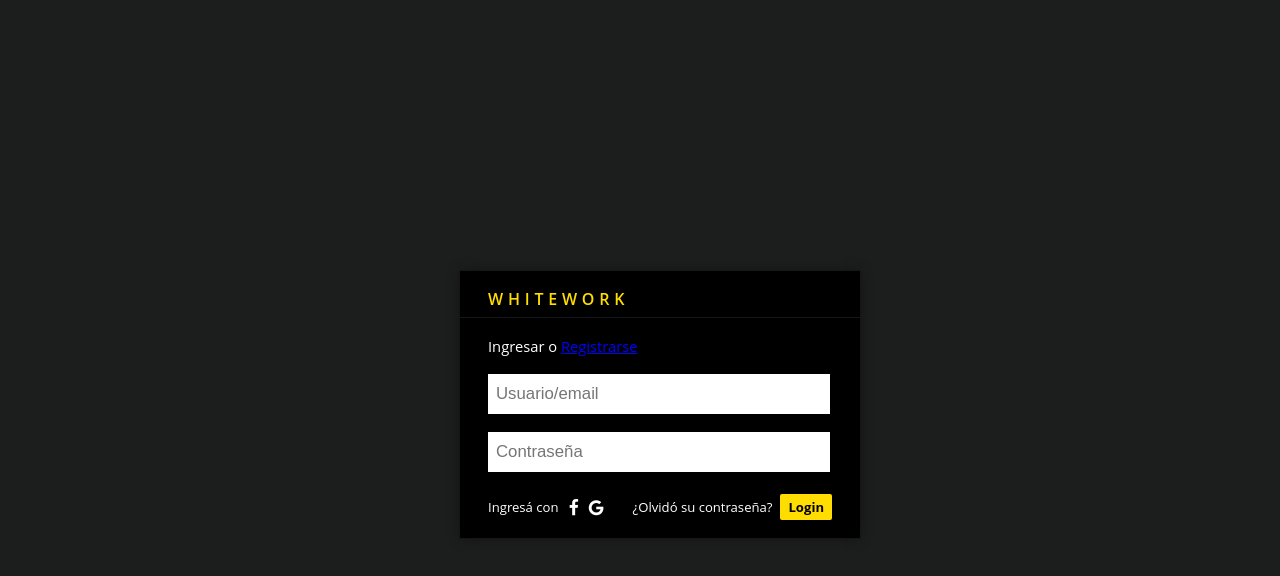
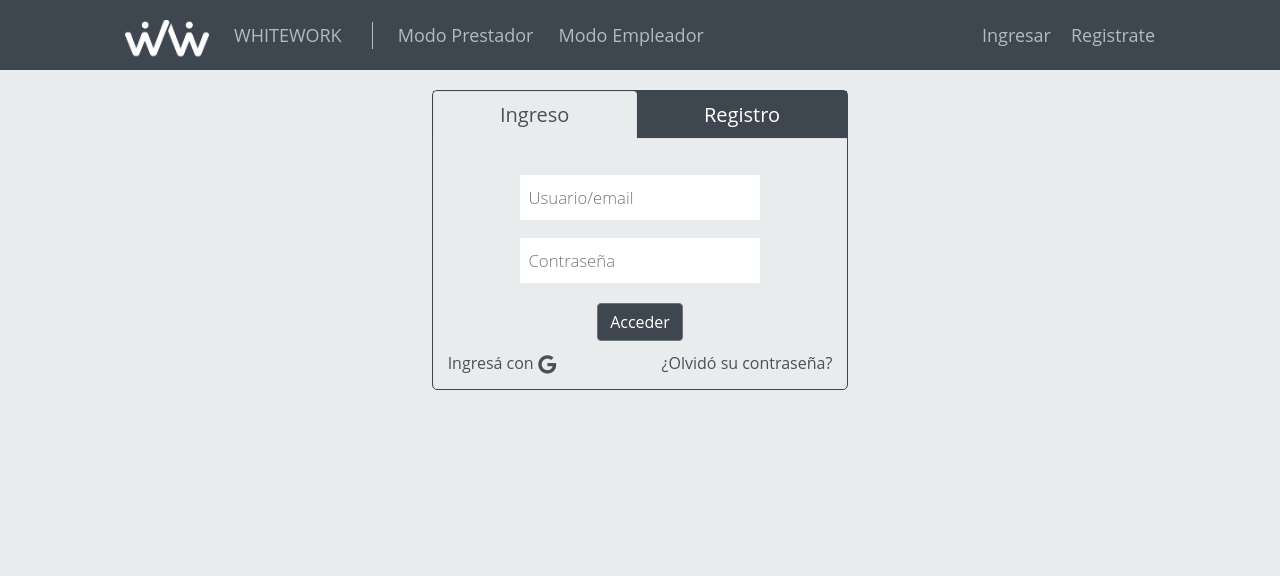
Before and after one commit to mbrabermoin/whitework, a React (Create React App) app: page / in a window 1280 px wide. Both pictures are taken after a click on the item "Ingresar". Shown: the top 576 px of the page. Built offline with nearby package versions, Linux system fonts and the light colour scheme; no server answers; a small style sheet from the web is missing.

Commit message:
Login nuevo

```diff
--- a/package.json
+++ b/package.json
@@ -14,6 +14,7 @@
     "@testing-library/jest-dom": "^4.2.4",
     "@testing-library/react": "^9.5.0",
     "@testing-library/user-event": "^7.2.1",
+    "bootstrap": "^4.5.3",
     "dotenv": "^8.2.0",
     "firebase": "^7.14.2",
     "jquery": "^3.5.1",
--- a/src/App.css
+++ b/src/App.css
@@ -199,7 +199,7 @@ ul {
   margin-top: 30px;
 }
 
-.progress-bar {
+.progress-bar-custom {
   grid-area: progress;
   background-color: white;
   display: flex;
@@ -208,7 +208,7 @@ ul {
   border-radius: 5px;
   box-shadow: 0px 2px #b2bbbd;
 }
-.progress-bar span {
+.progress-bar-custom span {
   font-size: 16px;
   padding-left: 30px;
   color: #b2bbbd;
@@ -216,7 +216,7 @@ ul {
   cursor: pointer;
   font-weight: 700;
 }
-.progress-bar span:first-child, .progress-bar span:hover {
+.progress-bar-custom span:first-child, .progress-bar-custom span:hover {
   color: black;
   transition: color .25s;
 }
--- a/src/Main.js
+++ b/src/Main.js
@@ -98,9 +98,9 @@ class Main extends React.Component {
                 <nav className='navbar'>
                     <ul className="left-ui">
                         <li><div id="logo"><img className='logo' alt="log" src={wwsp} /></div></li>
-                        <li className='home headers-main'>WHITEWORK</li>
-                        <li id="empleado-li" className="headers-main" onClick={this.abrirEmpleado}>Modo Prestador</li>
-                        <li id="empleador-li" className="headers-main" onClick={this.abrirEmpleador}>Modo Empleador</li>
+                        <li className='home'>WHITEWORK</li>
+                        <li id="empleado-li" onClick={this.abrirEmpleado}>Modo Prestador</li>
+                        <li id="empleador-li" onClick={this.abrirEmpleador}>Modo Empleador</li>
                     </ul>
                     <ul className='right-ui nombre-usuario'>
                         <li className='points' id="profileTitle" onClick={this.abrirPerfil}>{this.state.usuario == null ? "" : this.state.usuario.fullname}</li>
--- a/src/ModoEmpleado.js
+++ b/src/ModoEmpleado.js
@@ -666,7 +666,7 @@ export default class ModoEmpleado extends React.Component {
           </Alert>
         </Snackbar>
         <main className='grid'>
-          <div className='progress-bar'>
+          <div className='progress-bar-custom'>
             <span onClick={this.elegirEstadoBusqueda} className="estados" id="busqueda">Búsqueda</span>
             <span onClick={this.elegirEstadoPostulaciones} className="estados" id="postulaciones">Postulaciones</span>
             <span onClick={this.elegirEstadoAceptado} className="estados" id="aceptados">Aceptados</span>
--- a/src/ModoEmpleador.js
+++ b/src/ModoEmpleador.js
@@ -372,7 +372,7 @@ handleOpenDetalleEmpleado = (empleadoId) => {
           </Alert>
         </Snackbar>
         <main className='grid'>
-          <div className='progress-bar'>
+          <div className='progress-bar-custom'>
             <span onClick={this.elegirEstadoPendiente} id="pendientes-empleador">Pendientes</span>
             <span onClick={this.elegirEstadoPostulaciones} id="postulaciones-empleador">Postulaciones</span>
             <span onClick={this.elegirEstadoStaffCompleto} id="staff-completo-empleador">Staff Completo</span>
--- /dev/null
+++ b/src/css/home.css
@@ -0,0 +1,26 @@
+
+.panel-login {
+    border: 1px solid #3e474f;
+    border-radius: 5px;
+    margin-top: 20px;
+    height: auto;
+    min-height: 300px;
+    padding: 0px!important;
+}
+
+.header-login {
+    font-size: 20px;
+    background-color: #3e474f;
+    color: #b2bbbd
+}
+
+.active {
+    color: #495057;
+    background-color: #e9ecec!important;
+    border-color: #dee2e6 #dee2e6 #e9ecec!important;
+}
+
+.btn-secondary{
+    color: #fff!important;
+    background-color: #3e474f!important;
+}
--- a/src/session/screens/SiteScreen.js
+++ b/src/session/screens/SiteScreen.js
@@ -5,6 +5,109 @@ import buscar from "../../logos/buscar-evento.png";
 import valorar from "../../logos/valorar-trabajo.png";
 import esperar from "../../logos/esperar.png";
 import ww from '../../logos/wwsp.png';
+import '../../css/home.css';
+import 'bootstrap/dist/css/bootstrap.css';
+import 'bootstrap/dist/js/bootstrap.min.js';
+import { auth } from "../../firebase";
+import db from "../../index";
+import authApi from "../../session/api"
+
+function resetPassword() {
+  var email = document.getElementById("emailRecu").value;
+  if (email === "") {
+      alert("Por favor ingresar mail para resetear contraseña.")
+  } else {
+      if (email.search("@") && email.search(/\./) > 0) {
+          auth.sendPasswordResetEmail(email).then(function (value) {
+              alert("Un mail con link se ha enviado a " + email + " para restablecer contraseña.");
+              window.location.reload();
+          })
+              .catch(function (error) {
+                  var errorMessage = error.message;
+                  alert(errorMessage);
+              });
+      } else {
+          alert("El formato del email is incorrecto.")
+      }
+  }
+}
+
+function signInMail() {
+  var email = document.getElementById("email").value;
+  var password = document.getElementById("password").value;
+  auth.signInWithEmailAndPassword(email, password).catch(function (error) {
+    if (error.code === 'auth/wrong-password') {
+      alert('Contraseña incorrecta.');
+    } else {
+      alert(error.message);
+    }
+  });
+}
+
+function createMailUser() {
+  var nombre = document.getElementById("nombreReg").value;
+  var apellido = document.getElementById("apellidoReg").value;
+  var email = document.getElementById("emailReg").value;
+  var password = document.getElementById("passwordReg").value;
+  var password2 = document.getElementById("password2Reg").value;
+  if (nombre === "") {
+      alert("El nombre es requerido.");
+  } else {
+      if (apellido === "") {
+          alert("El apellido es requerido.");
+      } else {
+          if (email === "") {
+              alert("El email es requerido.");
+          } else {
+              if (email.search("@") && email.search(/\./) > 0) {
+                  if (password === "") {
+                      alert("La contraseña es requerida.");
+                  } else {
+                      if (password2 === "") {
+                          alert("Por favor repetir la contraseña.");
+                      } else {
+                          if (password !== password2) {
+                              alert("Las contraseñas ingresadas no son idénticas.");
+                          } else {
+                              if (password2.length < 6) {
+                                  alert("La contraseña debe poseer al menos 6 caracteres.");
+                              } else {
+                                  auth.createUserWithEmailAndPassword(email, password).catch(function (error) {
+                                      var errorMessage = error.message;
+                                      alert(errorMessage)
+                                  })
+                                      .then(registeredUser => {
+                                          db.collection("usuarios").doc(registeredUser.user.email).set({
+                                              cuil: "",
+                                              cuilValidado: "N",
+                                              email: registeredUser.user.email,
+                                              urlFoto: "",
+                                              telefono: "",
+                                              empresa: false,
+                                              fullname: nombre + " " + apellido,
+                                              facebook: "",
+                                              instagram: "",
+                                              linkedin: "",
+                                              twitter: "",
+                                              empleadoActivo: false,
+                                              descripcionEmpleado: "",
+                                              descripcionEmpleador: "",
+                                              ocupacion: "",
+                                              ubicacion: "",
+                                          });
+                                      });
+                              }
+                          }
+                      }
+                  }
+              } else {
+                  alert("El formato del email is incorrecto.");
+              }
+          }
+      }
+  }
+}
+
 class SiteScreen extends React.Component {
   constructor(props) {
     super(props);
@@ -13,43 +116,129 @@ class SiteScreen extends React.Component {
     }
   }
   componentDidMount() {
-    // document.getElementById("paginaPrincipal-li").style.color = "#eeeeee";
     document.getElementById("usuarios-li").style.color = "#b2bbbd";
     document.getElementById("prestadores-li").style.color = "#b2bbbd";
-    //document.getElementById("quienessomos-li").style.display = "#b2bbbd";
     this.setState({ display: "main" });
   }
   mostrarMain = () => {
-    // document.getElementById("paginaPrincipal-li").style.color = "#eeeeee";
     document.getElementById("usuarios-li").style.color = "#b2bbbd";
     document.getElementById("prestadores-li").style.color = "#b2bbbd";
-    //document.getElementById("quienessomos-li").style.display = "#b2bbbd";
     this.setState({ display: "main" });
   }
-  mostrarTareasEmpleado = () => {
-    // document.getElementById("paginaPrincipal-li").style.color = "#b2bbbd";
+  mostrarLogin = () => {
+    this.setState({ display: "login" });
+  }
+  mostrarInstitucionalEmpleado = () => {
     document.getElementById("usuarios-li").style.color = "#b2bbbd";
     document.getElementById("prestadores-li").style.color = "#eeeeee";
-    //document.getElementById("quienessomos-li").style.display = "#b2bbbd";
-    this.setState({ display: "empleado" });
+    this.setState({ display: "institucionalEmpleado" });
   }
-  mostrarTareasEmpleador = () => {
-    // document.getElementById("paginaPrincipal-li").style.color = "#b2bbbd";
+  mostrarInstitucionalEmpleador = () => {
     document.getElementById("usuarios-li").style.color = "#eeeeee";
     document.getElementById("prestadores-li").style.color = "#b2bbbd";
-    //document.getElementById("quienessomos-li").style.display = "#b2bbbd";
-    this.setState({ display: "empleador" });
+    this.setState({ display: "institucionalEmpleador" });
   }
+
   render() {
     var display = "";
     var tareas = "";
+
     if (this.state.display === "main") {
-      display = <div id="foto-institucional">
+      display =
+      <div id="foto-institucional">
         <img alt="trabajadores" src="https://controlpublicidad.com/uploads/2019/09/empleados-contentos-120254.jpg"></img>
       </div>
-    } else {
-      if (this.state.display === "empleado") {
-        tareas = <div className="col">
+    }
+
+    if (this.state.display === "login") {
+      display =
+      <div className="col-4 offset-md-4 panel-login">
+        <link href="//netdna.bootstrapcdn.com/font-awesome/4.7.0/css/font-awesome.css" rel="stylesheet" />
+        <ul className="nav nav-tabs nav-fill header-login" id="myTab" role="tablist" style={{'color':'#fff'}}>
+          <li className="nav-item">
+            <a className="nav-link active" data-toggle="tab" href="#home" role="tab" aria-controls="home" aria-selected="true">Ingreso</a>
+          </li>
+          <li className="nav-item">
+            <a className="nav-link" data-toggle="tab" href="#profile" role="tab" aria-controls="profile" aria-selected="false">Registro</a>
+          </li>
+        </ul>
+        <div className="tab-content" id="myTabContent">
+          <div className="tab-pane fade show active" id="home" role="tabpanel" aria-labelledby="home-tab">
+            <div className="login-form col-12">
+              <input type="text" id="email" placeholder="Usuario/email" className="col-8"/>
+              <input type="password" id="password" placeholder="Contraseña" className="col-8"/>
+            </div>
+            <a href="#login" onClick={signInMail} className="ui-button inactive register">
+              <div className="btn btn-secondary" style={{'marginTop':'20px'}}>Acceder</div>
+            </a>
+            <div className="col-12" style={{'marginTop':'10px'}}>
+              <div className="right form-actions">
+                <a data-toggle="tab" href="#recuperarPass" role="tab" aria-controls="recuperarPass" aria-selected="false" className="ui-button inactive login">¿Olvidó su contraseña?</a>
+              </div>
+              <div className="left social-login">
+                Ingresá con
+                <i onClick={authApi.signInGoogle} className="fa fa-fw fa-lg fa-google" style={{cursor: 'pointer'}}></i>
+              </div>
+            </div>
+          </div>
+          <div className="tab-pane fade" id="recuperarPass" role="tabpanel" aria-labelledby="profile-tab">
+            <div className="login-form col-12">
+              <p>Ingrese un email para recuperar su contraseña</p>
+              <input type="text" id="emailRecu" placeholder="Email" className="col-8"/>
+            </div>
+            <div className="btn btn-secondary" style={{'marginTop':'20px'}}>
+              <a href="#login" onClick={resetPassword} className="ui-button inactive register">Recuperar contraseña</a>
+            </div>
+          </div>
+          <div className="tab-pane fade" id="profile" role="tabpanel" aria-labelledby="profile-tab">
+            <div className="login-form col-12">
+              <input type="text" id="nombreReg" placeholder="Nombre" />
+              <input type="text" id="apellidoReg" placeholder="Apellido" />
+              <input type="text" id="emailReg" placeholder="Email" />
+              <input type="password" id="passwordReg" placeholder="Contraseña" />
+              <input type="password" id="password2Reg" placeholder="Repetir Contraseña" />
+            </div>
+            <a href="#login" onClick={createMailUser} className="ui-button inactive register">
+              <div className="btn btn-secondary" style={{'marginTop':'20px', 'marginBottom':'10px'}}>Registrarse</div>
+            </a>
+          </div>
+        </div>
+      </div>
+
+      // <div>
+      //   <link href="//netdna.bootstrapcdn.com/font-awesome/4.7.0/css/font-awesome.css" rel="stylesheet" />
+      //   <link href="https://s3-us-west-2.amazonaws.com/s.cdpn.io/67239/animate.min.css" rel="stylesheet" />
+      //   <div className="ui-panel login-panel">
+      //     <header>
+      //       <div className="left logo">
+      //         <a href="#logo"><span>WhiteWork</span></a>
+      //       </div>
+      //     </header>
+
+      //     <div className="login-form">
+      //       <div className="subtitle">Ingresar o <a href="#register" onClick={this.props.registrarseModal} className="ui-button inactive register">Registrarse</a></div>
+      //       <input type="text" id="email" placeholder="Usuario/email" />
+      //       <input id="password" type="password" placeholder="Contraseña" />
+      //     </div>
+
+      //     <footer>
+      //       <div className="right form-actions">
+      //         <a href="#password" onClick={this.props.resetModal} className="ui-button inactive login">¿Olvidó su contraseña?</a>
+      //         {/* <a href="#login" onClick={signInMail} className="ui-button inactive register">Login</a> */}
+      //       </div>
+      //       <div className="left social-login">
+      //         Ingresá con
+      //         <i onClick={this.props.signInFacebook} className="fa fa-fw fa-lg fa-facebook" style={{cursor: 'pointer'}}></i>
+      //         <i onClick={this.props.signInGoogle} className="fa fa-fw fa-lg fa-google" style={{cursor: 'pointer'}}></i>
+      //       </div>
+      //     </footer>
+      //   </div>
+      // </div>
+    }
+
+    if (this.state.display === "institucionalEmpleado") {
+      tareas =
+      <div className="col">
         <ul className="task-list" id="empleado-tareas">
           <li>
             <div className="tarjeta">
@@ -80,8 +269,11 @@ class SiteScreen extends React.Component {
           </li>
         </ul>
       </div>
-      } else {
-        tareas = <div className="col">
+    }
+
+    if(this.state.display === "institucionalEmpleador"){
+      tareas =
+      <div className="col">
           <ul className="task-list" id="empleador-tareas">
             <li>
               <div className="tarjeta">
@@ -122,34 +314,28 @@ class SiteScreen extends React.Component {
           </ul>
       </div>
     }
-    }
+
     return (
       <div className="App">
-        <nav className='navbar'>
+        {/* HEADER */}
+        <div className='navbar'>
           <ul className="left-ui">
             <li><div id="logo"><img className='logo' alt="log" src={ww} /></div></li>
-            <li className='home headers-main' onClick={this.mostrarMain}>WHITEWORK</li>
-            {/* <li id="paginaPrincipal-li" className="headers-main" onClick={this.mostrarMain}>Pagina Principal</li> */}
-            <li id="prestadores-li" className="headers-main" onClick={this.mostrarTareasEmpleado}>Modo Prestador</li>
-            <li id="usuarios-li" className="headers-main" onClick={this.mostrarTareasEmpleador}>Modo Empleador</li>
-            {/*<li id="quienessomos-li" onClick="">¿Quienes Somos?</li>*/}
-
+            <li className='home' onClick={this.mostrarMain}>WHITEWORK</li>
+            <li id="prestadores-li" onClick={this.mostrarInstitucionalEmpleado}>Modo Prestador</li>
+            <li id="usuarios-li" onClick={this.mostrarInstitucionalEmpleador}>Modo Empleador</li>
           </ul>
           <ul className='right-ui nombre-usuario'>
-            <li id="registrate-li" onClick={this.props.abrirLogin}>Registrate</li>
-            <li id="ingresar-li" onClick={this.props.abrirLogin}>Ingresar</li>
+            <li id="ingresar-li" onClick={this.mostrarLogin}>Ingresar</li>
+            <li id="registrate-li" onClick={this.mostrarLogin}>Registrate</li>
           </ul>
-        </nav>
+        </div>
+        {/* HEADER */}
+
+        <div className="col-sm-12">
           {display}
-        <div className="container">
-          <div className="row">
-            {tareas}
-            <footer id="red">
-              <h3 className="text">WHITEWORK</h3>
-              <h4 className="text2">&copy;	Brabermoin&Fernandez</h4>
-            </footer>
         </div>
-        </div>
+
         </div>
     );
   }
```
Also changed, not shown: 1 other file (tests, documents, lock files or other folders). Lines whose indentation alone changed are shown as unchanged.
